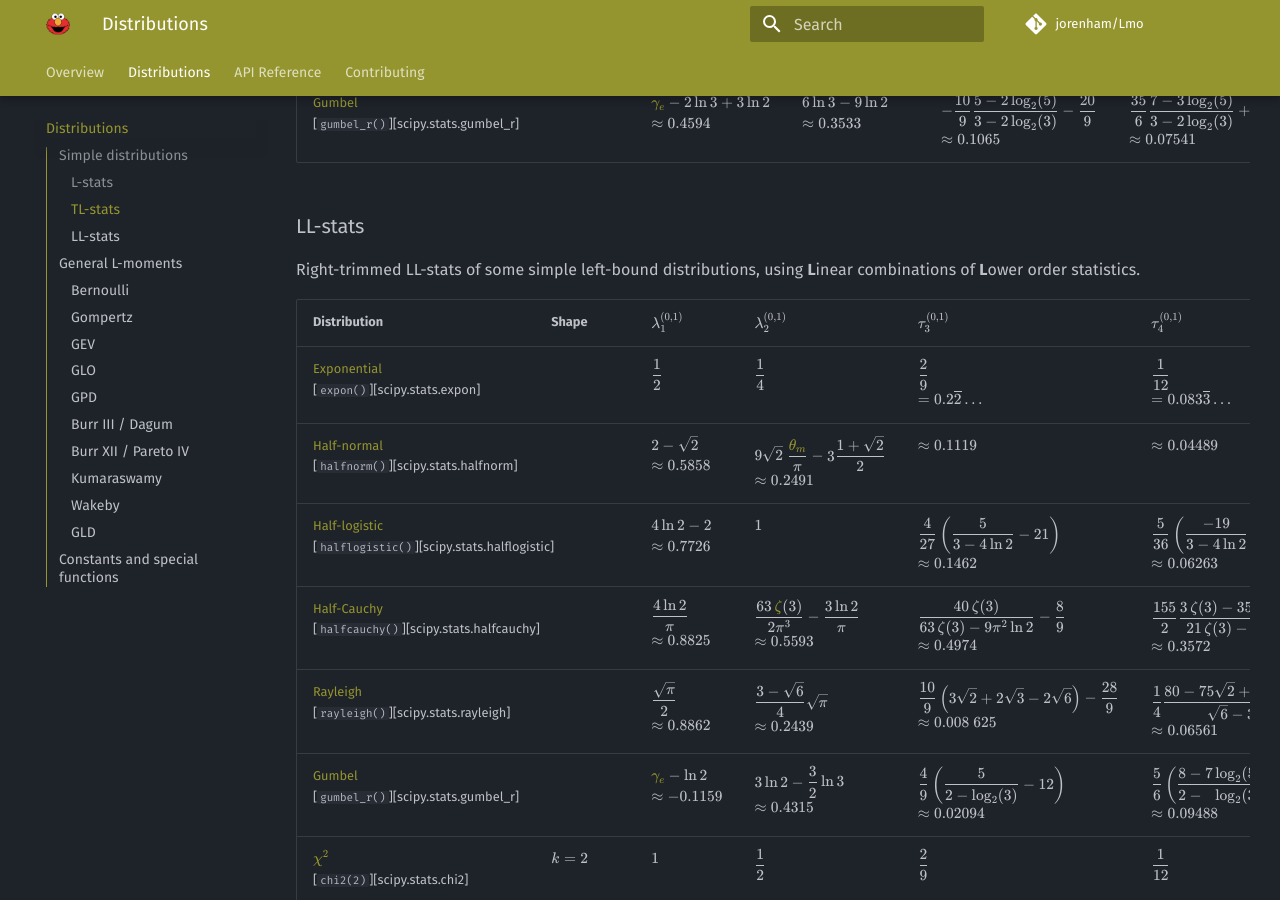
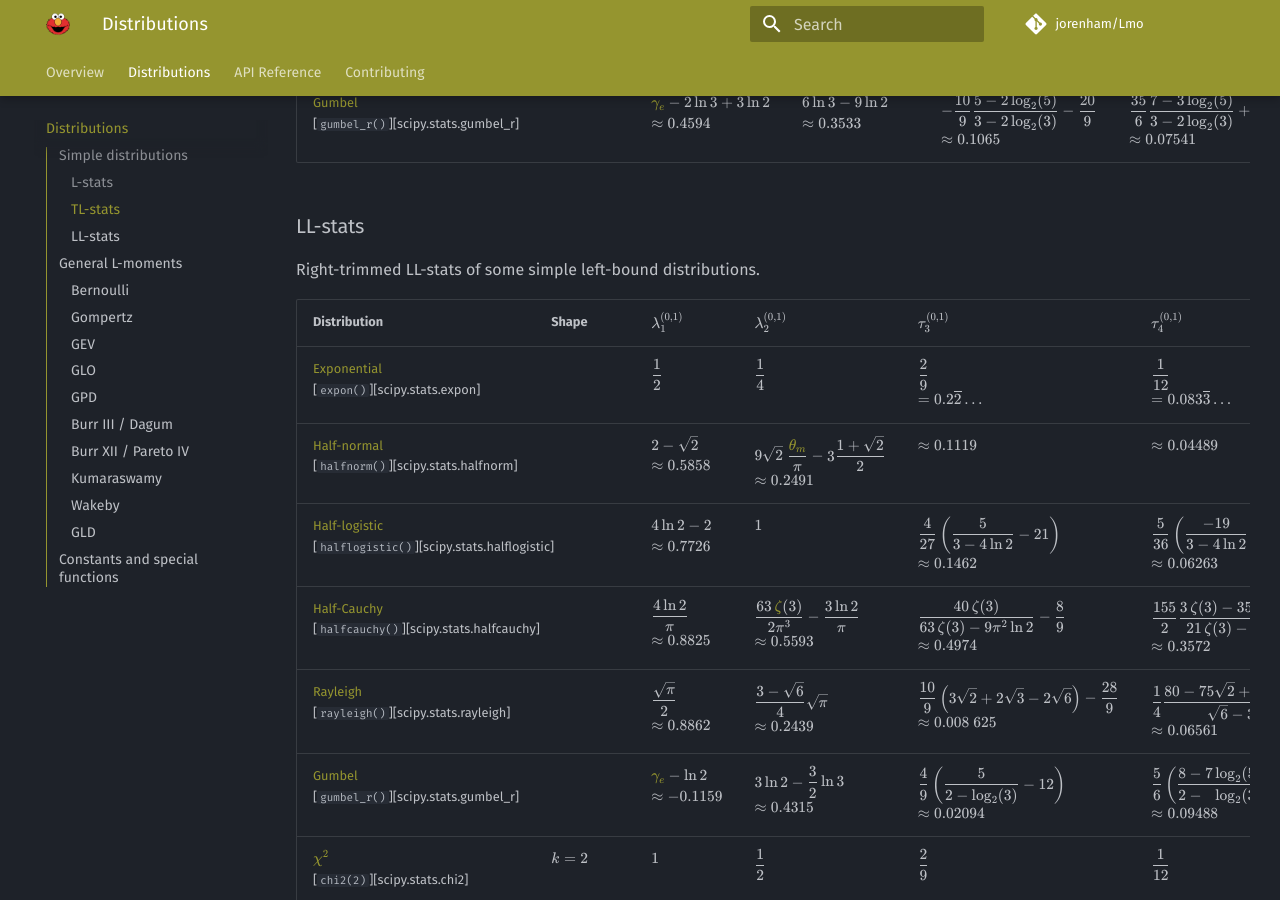
Before and after one commit to jorenham/Lmo, an MkDocs documentation site: the page built from docs/distributions.md, in a window 1280 px wide and 900 px high, scrolled down 2896 px. Built offline with MkDocs 1.6.1 and Material for MkDocs 9.7.7, drawn with Linux system fonts in a browser that asks for light colours; comment, search, counter and statistics services are not loaded.

Commit message:
typo fix

```diff
--- a/docs/distributions.md
+++ b/docs/distributions.md
@@ -479,8 +479,7 @@
 
 ### LL-stats
 
-Right-trimmed LL-stats of some simple left-bound distributions, using
-**L**inear combinations of **L**ower order statistics.
+Right-trimmed LL-stats of some simple left-bound distributions.
 
 <table markdown="span">
     <tr>
```
